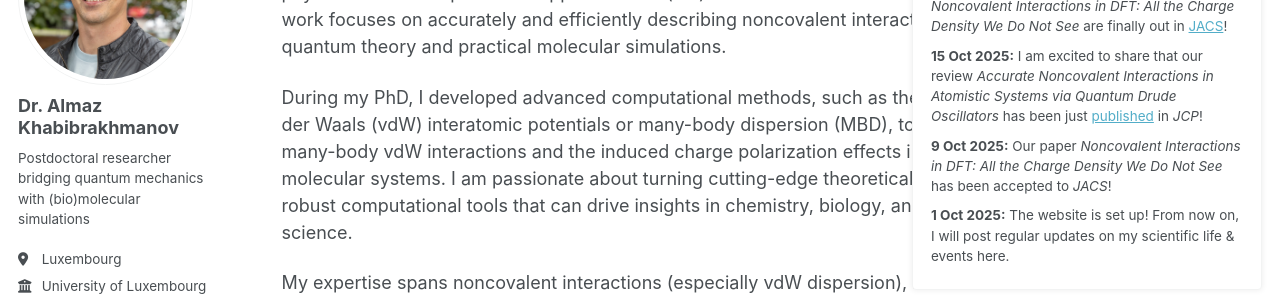
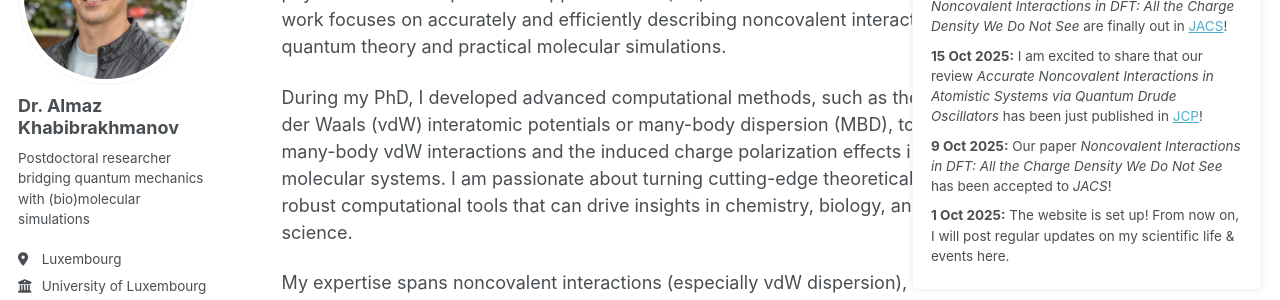
Before and after one commit to almaz-khabibrakhmanov/almaz-khabibrakhmanov.github.io, a Jekyll site: the page built from _pages/about.md, in a window 1280 px wide. Shown: the part 189-489 px from the top of the page. Built offline with Jekyll 4.4.1, drawn with Linux system fonts in a browser that asks for light colours; nearby versions of some CDN libraries; some web fonts are replaced; a script that is not in the unit is left out.

```diff
--- a/_includes/latest-news.html
+++ b/_includes/latest-news.html
@@ -4,7 +4,7 @@
     <li><strong>23 Oct 2025:</strong> It's time to celebrate as <i>Noncovalent Interactions in DFT: All the Charge Density We Do Not See</i>
       are finally out in <a href="https://doi.org/10.1021/jacs.5c13706">JACS</a>!</li>
     <li><strong>15 Oct 2025:</strong> I am excited to share that our review <i>Accurate Noncovalent Interactions in Atomistic Systems via Quantum Drude Oscillators</i>
-      has been just <a href="https://doi.org/10.1063/5.0281913">published</a> in <i>JCP</i>!</li>
+      has been just published in <a href="https://doi.org/10.1063/5.0281913">JCP</a>!</li>
     <li><strong>9 Oct 2025:</strong> Our paper <i>Noncovalent Interactions in DFT: All the Charge Density We Do Not See</i> has been accepted to <i>JACS</i>!</li>
     <li><strong>1 Oct 2025:</strong> The website is set up! From now on, I will post regular updates on my scientific life & events here.</li>
   </ul>
```
